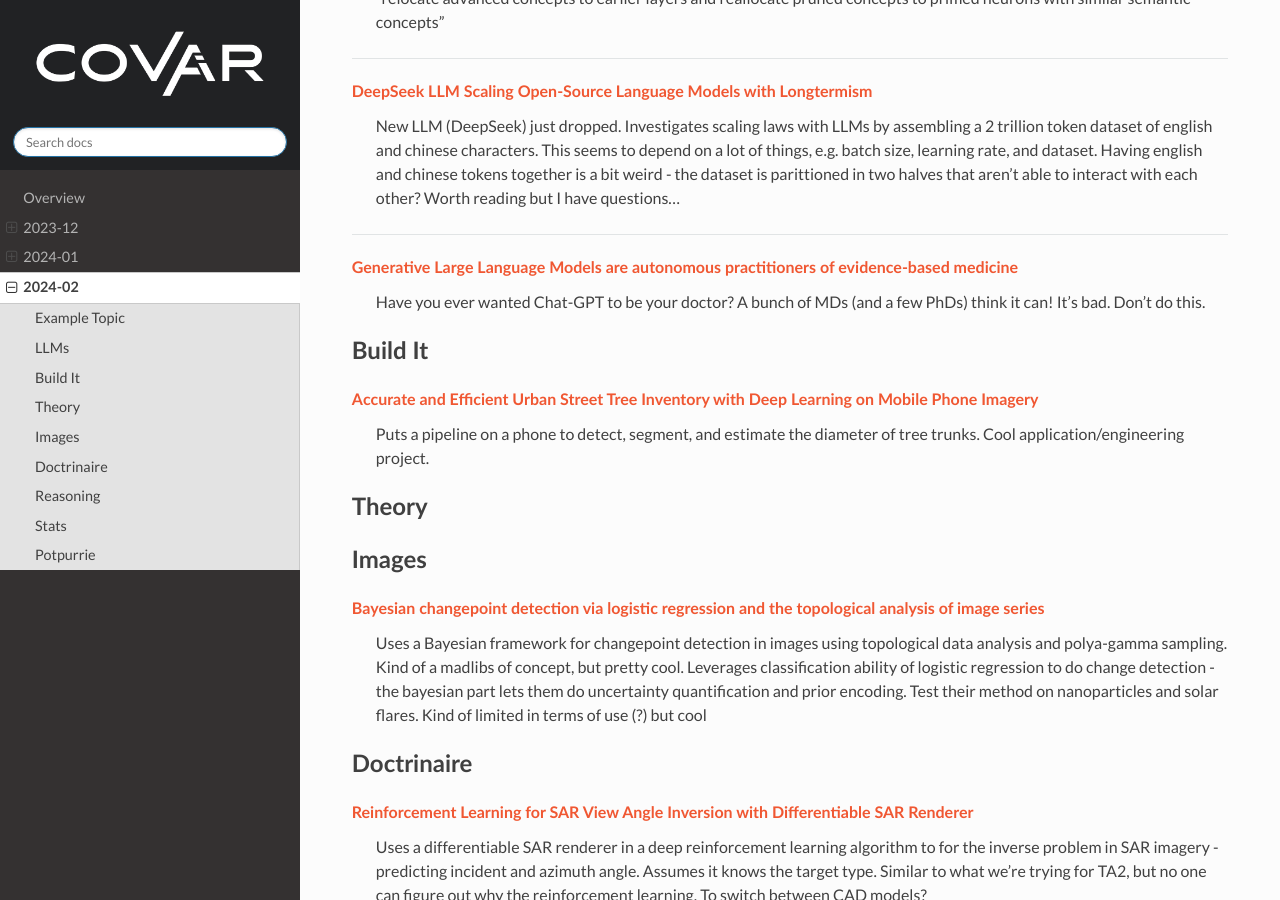
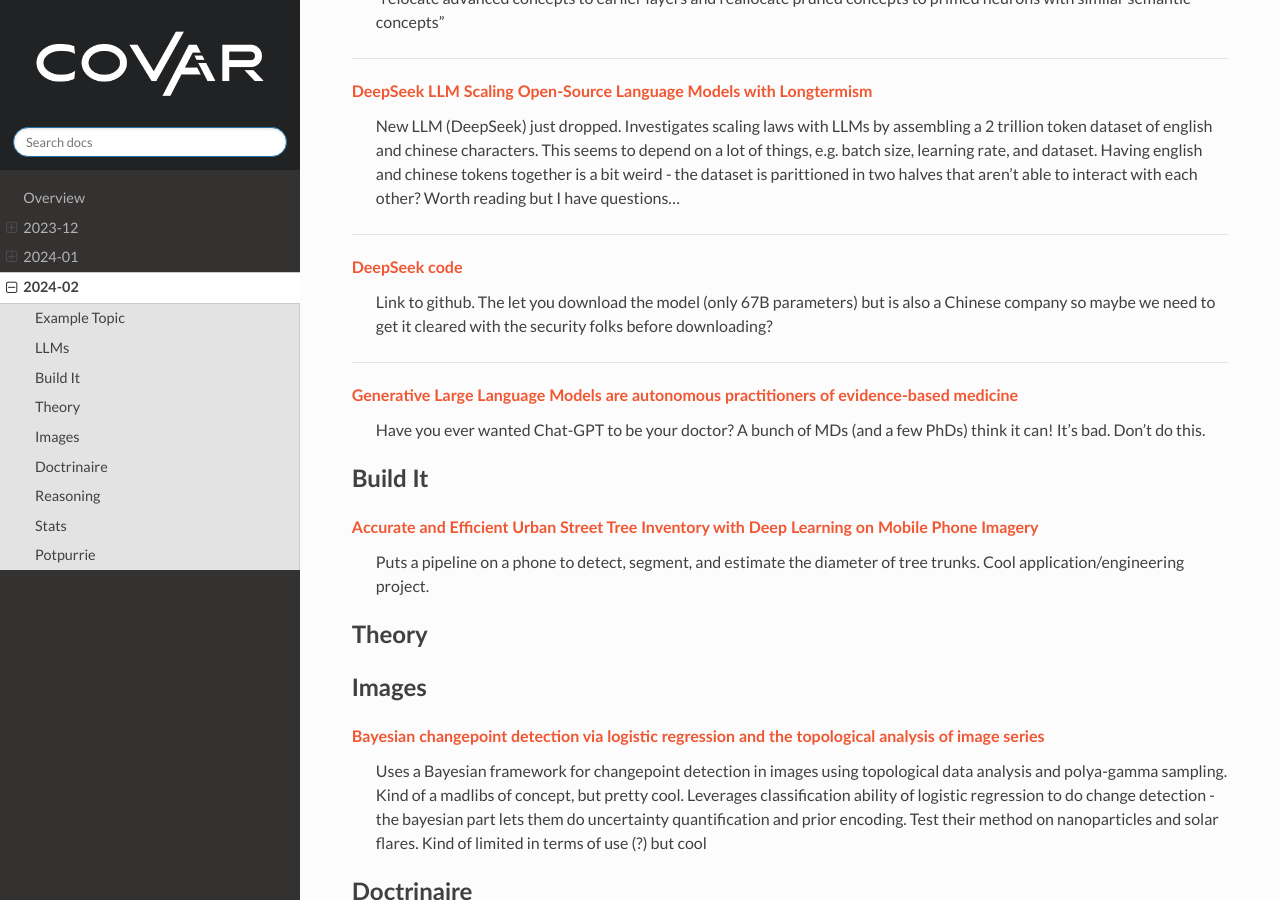
Before and after one commit to covartech/zeitgeist, a Sphinx documentation site: the page built from docs/issues/2024-02.rst, in a window 1280 px wide and 900 px high, scrolled down 824 px. Built offline with Sphinx 7.4.7 and the Read the Docs theme 2.0.0, drawn with Linux system fonts in a browser that asks for light colours.

Commit message:
Added github for deepseek

```diff
--- a/docs/issues/2024-02.rst
+++ b/docs/issues/2024-02.rst
@@ -38,6 +38,10 @@
 `DeepSeek LLM Scaling Open-Source Language Models with Longtermism <https://arxiv.org/pdf/2401.02954.pdf>`_
     New LLM (DeepSeek) just dropped.  Investigates scaling laws with LLMs by assembling a 2 trillion token dataset of english and chinese characters.  This seems to depend on a lot of things, e.g. batch size, learning rate, and dataset.  Having english and chinese tokens together is a bit weird - the dataset is parittioned in two halves that aren't able to interact with each other?  Worth reading but I have questions...
 
+------
+
+`DeepSeek code <https://github.com/deepseek-ai/DeepSeek-LLM>`_
+    Link to github.  The let you download the model (only 67B parameters) but is also a Chinese company so maybe we need to get it cleared with the security folks before downloading?
 ------
 
 `Generative Large Language Models are autonomous practitioners of evidence-based medicine <https://arxiv.org/pdf/2401.02851.pdf>`_
```
